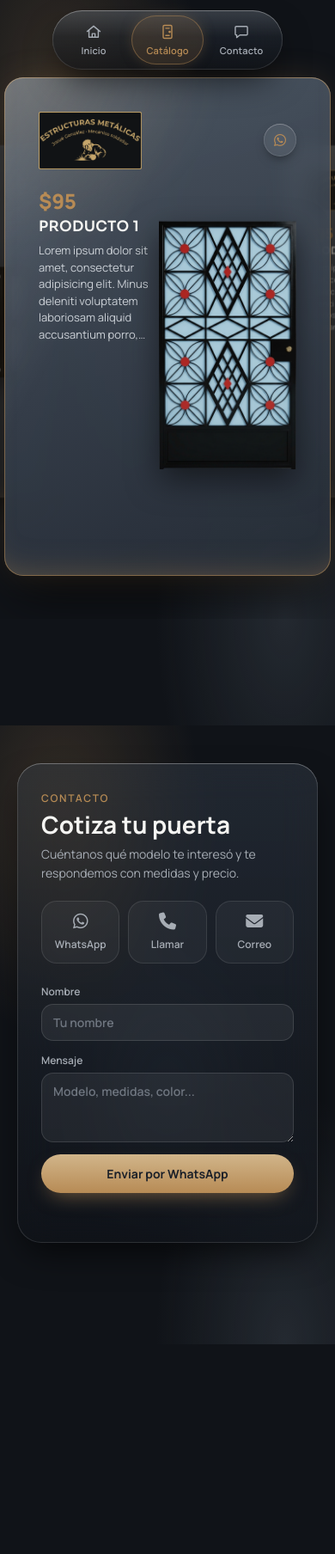
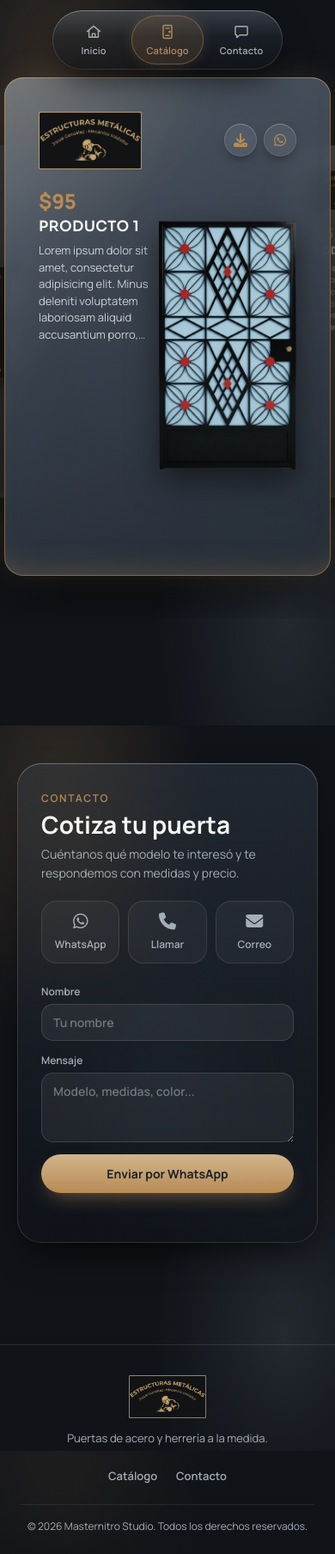
Before and after one commit to Masternitro/CatalogoJG, a plain HTML site: page index.html in a window 390 px wide. Shown: the whole page at 86% size. Before the commit the page ends 1564 px from the top, so only its background shows below. Drawn offline with nearby package versions, Linux system fonts and the light colour scheme.

Commit message:
Botón para descargar la tarjeta como imagen

```diff
--- /dev/null
+++ b/components/footer.css
@@ -0,0 +1,81 @@
+/* Footer · mismo vidrio oscuro y bronce que el menú */
+.footer {
+    box-sizing: border-box;
+    width: 100%;
+    padding: 36px 24px 24px;
+    font-family: "Manrope", "Helvetica Neue", Helvetica, sans-serif;
+    color: var(--texto-secundario);
+    background: linear-gradient(180deg, rgba(27, 32, 40, 0) 0%, rgba(16, 19, 24, 0.85) 100%);
+    box-shadow: inset 0 1px 0 rgba(255, 255, 255, 0.1);
+}
+
+.footer-contenido {
+    display: flex;
+    flex-wrap: wrap;
+    align-items: center;
+    justify-content: space-between;
+    gap: 24px;
+    max-width: 960px;
+    margin: 0 auto;
+}
+
+.footer-marca {
+    display: flex;
+    align-items: center;
+    gap: 14px;
+}
+
+.footer-marca img {
+    width: 90px;
+}
+
+.footer-marca p {
+    margin: 0;
+    font-size: 13px;
+    line-height: 1.5;
+}
+
+.footer-enlaces {
+    display: flex;
+    gap: 22px;
+}
+
+.footer-enlaces a {
+    font-size: 13px;
+    font-weight: 600;
+    color: var(--texto-secundario);
+    text-decoration: none;
+    transition: color 0.25s ease;
+}
+
+.footer-enlaces a:hover {
+    color: var(--bronce);
+}
+
+.footer-enlaces a:focus-visible {
+    outline: 2px solid var(--champan);
+    outline-offset: 3px;
+}
+
+.footer-copy {
+    max-width: 960px;
+    margin: 24px auto 0;
+    padding-top: 16px;
+    font-size: 12px;
+    text-align: center;
+    border-top: 1px solid rgba(255, 255, 255, 0.08);
+}
+
+@media (max-width: 600px) {
+    .footer-contenido {
+        flex-direction: column;
+        text-align: center;
+    }
+    .footer-marca {
+        flex-direction: column;
+    }
+}
+
+@media (prefers-reduced-motion: reduce) {
+    .footer-enlaces a { transition: none; }
+}
--- /dev/null
+++ b/components/footer.html
@@ -0,0 +1,17 @@
+<footer class="footer">
+    <div class="footer-contenido">
+
+        <div class="footer-marca">
+            <img src="img/logo.png" alt="Catálogo JG">
+            <p>Puertas de acero y herrería a la medida.</p>
+        </div>
+
+        <nav class="footer-enlaces" aria-label="Enlaces del pie de página">
+            <a href="#catalogo">Catálogo</a>
+            <a href="#contacto">Contacto</a>
+        </nav>
+
+    </div>
+
+    <p class="footer-copy">© 2026 Masternitro Studio. Todos los derechos reservados.</p>
+</footer>
--- a/index.html
+++ b/index.html
@@ -13,6 +13,7 @@
     <link rel="stylesheet" href="styles/styles.css">
     <link rel="stylesheet" href="components/menu.css">
     <link rel="stylesheet" href="components/contacto.css">
+    <link rel="stylesheet" href="components/footer.css">
 </head>
 <body>
 <div data-component="menu"></div>
@@ -168,11 +169,14 @@
 
 <div data-component="contacto" id="contacto"></div>
 
+<div data-component="footer"></div>
+
     <script src="https://cdn.jsdelivr.net/npm/swiper@9/swiper-bundle.min.js"></script>
+    <script src="https://cdn.jsdelivr.net/npm/html-to-image@1.11.11/dist/html-to-image.js"></script>
     <script src="js/whatsapp.js"></script>
+    <script src="js/exportar.js"></script>
     <script src="js/script.js"></script>
     <script src="components/menu.js"></script>
-    <script src="components/contacto.js"></script>
     <script src="js/components.js"></script>
 
 </body>
--- /dev/null
+++ b/js/exportar.js
@@ -0,0 +1,48 @@
+// Agrega un botón "descargar" a cada tarjeta y exporta la tarjeta como imagen PNG.
+
+document.querySelectorAll(".swiper-slide .btn-whatsapp").forEach((whatsapp) => {
+    const boton = document.createElement("button");
+    boton.type = "button";
+    boton.className = "btn-exportar";
+    boton.setAttribute("aria-label", "Descargar tarjeta como imagen");
+    boton.innerHTML = '<i class="fa-solid fa-download"></i>';
+
+    // Agrupa los dos botones para que ocupen el mismo lugar en la fila
+    const grupo = document.createElement("div");
+    grupo.className = "acciones";
+    whatsapp.replaceWith(grupo);
+    grupo.append(boton, whatsapp);
+});
+
+// Un solo escucha para todas las tarjetas (también sirve para las copias de Swiper)
+document.addEventListener("click", async (e) => {
+    const boton = e.target.closest(".btn-exportar");
+    if (!boton) return;
+
+    const tarjeta = boton.closest(".swiper-slide");
+    const nombre = tarjeta.querySelector("h3").textContent.trim();
+
+    tarjeta.classList.add("exportando");
+    try {
+        const imagen = await htmlToImage.toPng(tarjeta, {
+            pixelRatio: 2,
+            cacheBust: true,
+            // Quita la inclinación 3D del carrusel para que salga de frente
+            style: { transform: "none", margin: "0" },
+            // No incluye los botones ni las sombras de Swiper en la imagen
+            filter: (nodo) => {
+                const clase = String(nodo.className || "");
+                return !clase.includes("acciones") && !clase.includes("swiper-slide-shadow");
+            },
+        });
+
+        const enlace = document.createElement("a");
+        enlace.download = `${nombre}.png`;
+        enlace.href = imagen;
+        enlace.click();
+    } catch (error) {
+        console.error("No se pudo exportar la tarjeta:", error);
+    } finally {
+        tarjeta.classList.remove("exportando");
+    }
+});
--- a/styles/styles.css
+++ b/styles/styles.css
@@ -282,3 +282,28 @@ body {
         transition: none;
     }
 }
+
+/* Los dos botones (descargar y WhatsApp) juntos, en el lugar donde estaba solo el de WhatsApp */
+.acciones {
+    display: flex;
+    gap: 8px;
+}
+
+.btn-exportar {
+    padding: 0;
+    border: 0;
+    background: none;
+    cursor: pointer;
+}
+
+.icons a {
+    display: inline-flex;
+    text-decoration: none;
+}
+
+/* Al exportar: el desenfoque de vidrio no se captura bien, así que se usa un fondo sólido del mismo tono */
+.swiper-slide.exportando {
+    -webkit-backdrop-filter: none;
+    backdrop-filter: none;
+    background: linear-gradient(160deg, #5c6876 0%, #38414d 55%, #262d37 100%);
+}
```
